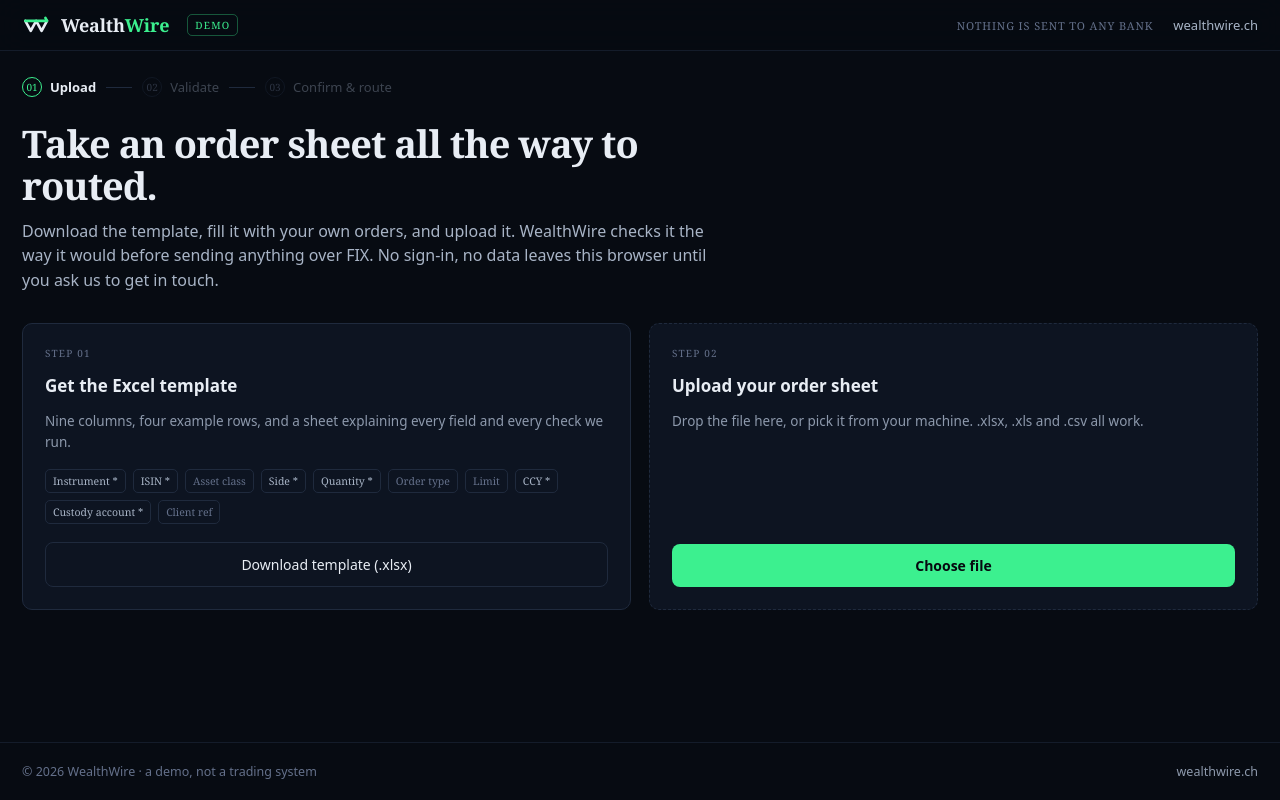
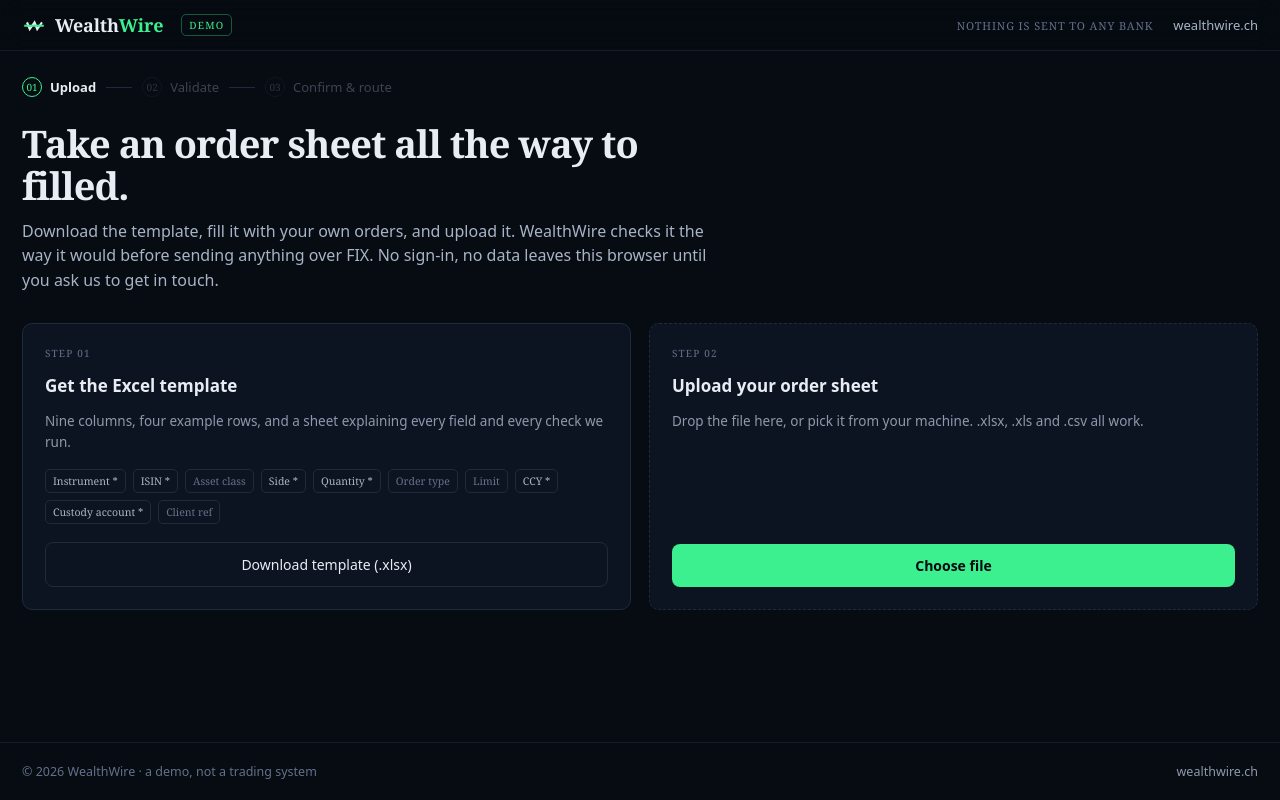
Before and after one commit to ccebreros84/wealthwire, a Next.js app: page / in a window 1280 px wide. Built offline with nearby package versions, Linux system fonts and the light colour scheme; a web font is replaced by a local one.

Commit message:
Update page.js

```diff
--- a/app/page.js
+++ b/app/page.js
@@ -145,12 +145,21 @@
   return { phase: filled > 0 ? 'partial' : 'working', filled };
 }
 
-function Logo() {
+// The WealthWire mark: skewed zigzag W crossed by the accent bar. The W picks
+// up currentColor so it inherits whatever text colour it sits in.
+function Logo({ size = 24 }) {
   return (
-    <svg width="30" height="20" viewBox="0 0 36 24" aria-hidden="true">
-      <path d="M4 7 L 10.5 19 L 17 7 L 23.5 19 L 30 7" fill="none" stroke={C.text} strokeWidth="3.2" strokeLinecap="round" strokeLinejoin="round" />
-      <path d="M4 7 L 29.4 7" fill="none" stroke={C.accent} strokeWidth="3.2" strokeLinecap="round" />
-      <path d="M28.1 3.5 L 30 7" fill="none" stroke={C.accent} strokeWidth="3.2" strokeLinecap="round" />
+    <svg
+      width={size} height={size} viewBox="0 0 64 64" aria-hidden="true"
+      style={{ display: 'block', flexShrink: 0 }}
+    >
+      <path
+        d="M12 25 L 22 43 L 32 25 L 42 43 L 52 25"
+        transform="translate(4.8,0) skewX(-8)"
+        fill="none" stroke="currentColor" strokeWidth="5.5"
+        strokeLinecap="butt" strokeLinejoin="miter" strokeMiterlimit="12"
+      />
+      <path d="M6 34 H 58" fill="none" stroke={C.accent} strokeWidth="5.5" strokeLinecap="butt" />
     </svg>
   );
 }
@@ -542,7 +551,7 @@
           <div style={{ animation: 'ww-in 0.4s ease both' }}>
             <div style={{ maxWidth: 700, marginBottom: 30 }}>
               <h1 style={{ margin: '0 0 12px', fontSize: 'clamp(26px, 3.4vw, 38px)', letterSpacing: '-0.025em', lineHeight: 1.1 }}>
-                Take an order sheet all the way to routed.
+                Take an order sheet all the way to filled.
               </h1>
               <p style={{ margin: 0, fontSize: 16, lineHeight: 1.55, color: C.sub }}>
                 Download the template, fill it with your own orders, and upload it. WealthWire checks it the way it
```
